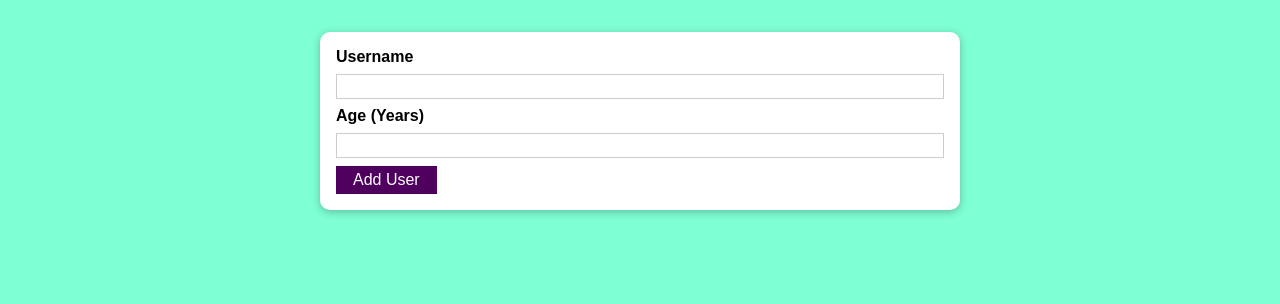
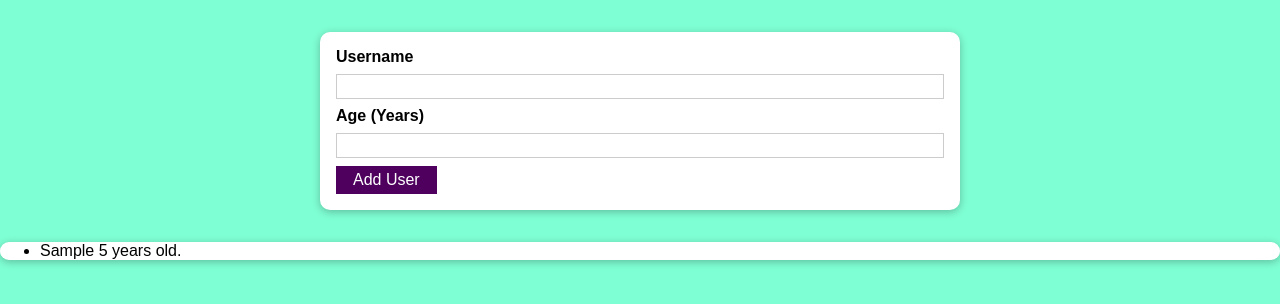
Before and after one commit to hamzaig/addUser-React, a React (Create React App) app: page / in a window 1280 px wide. Both pictures are taken after typing "Sample", "5" into the empty fields and a click on the button "Add User". Shown: the top 304 px of the page. Built offline with nearby package versions, Linux system fonts and the light colour scheme.

Commit message:
Managing a List Of Users via State

```diff
--- a/src/App.js
+++ b/src/App.js
@@ -1,13 +1,20 @@
-import React from 'react';
+import React, { useState } from 'react';
 import AddUser from './componenets/Users/AddUser';
 import UserList from './componenets/Users/UserList';
 
 
 function App() {
+  const [userList, setUserList] = useState([]);
+  const userListHander = (username, age) => {
+    setUserList(prevState => {
+      return [{ username, age }, ...prevState]
+    })
+    // console.log(userList);
+  }
   return (
     <div>
-      <AddUser />
-      <UserList users={[]} />
+      <AddUser onAddUser={userListHander} />
+      <UserList users={userList} />
     </div>
   );
 }
--- a/src/componenets/Users/AddUser.js
+++ b/src/componenets/Users/AddUser.js
@@ -3,7 +3,7 @@ import Button from '../UI/Button';
 import Card from '../UI/Card';
 import styles from "./AddUser.module.css";
 
-const AddUser = () => {
+const AddUser = (props) => {
     const [enteredUsername, setEnteredUsername] = useState("")
     const [enteredAge, setEnteredAge] = useState("")
 
@@ -20,7 +20,8 @@ const AddUser = () => {
         if (enteredAge.trim().length === 0 || enteredUsername.trim().length === 0 || +enteredAge < 0) {
             return;
         }
-        console.log(enteredUsername, enteredAge);
+        props.onAddUser(enteredUsername, enteredAge);
+        // console.log(enteredUsername, enteredAge);
         setEnteredAge("");
         setEnteredUsername("");
     }
--- a/src/componenets/Users/UserList.js
+++ b/src/componenets/Users/UserList.js
@@ -6,9 +6,9 @@ const UserList = (props) => {
     return (
         <Card className={styles.users}>
             <ul>
-                {props.users.map(user => (
-                    <li>
-                        {user.name} {user.age} years old.
+                {props.users.map((user, key) => (
+                    <li key={key}>
+                        {user.username} {user.age} years old.
                     </li>
                 ))}
             </ul>
```
